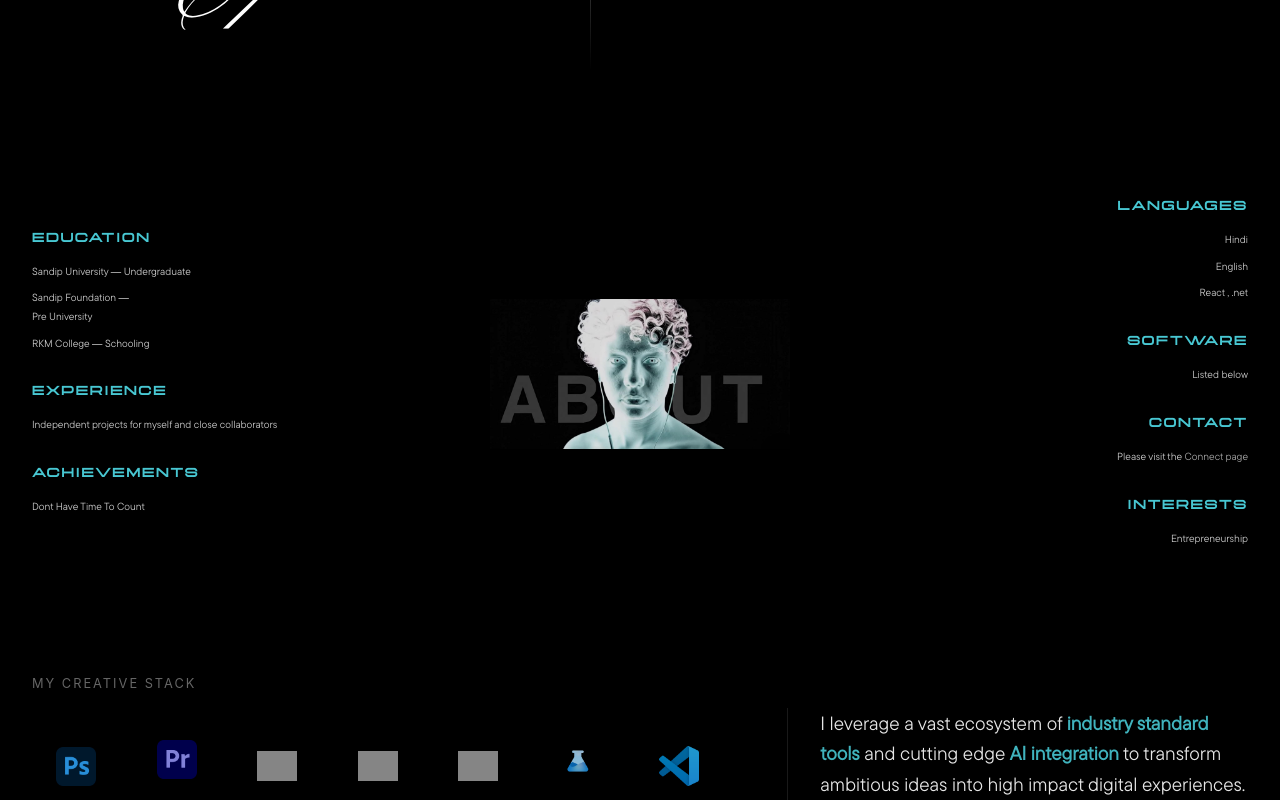
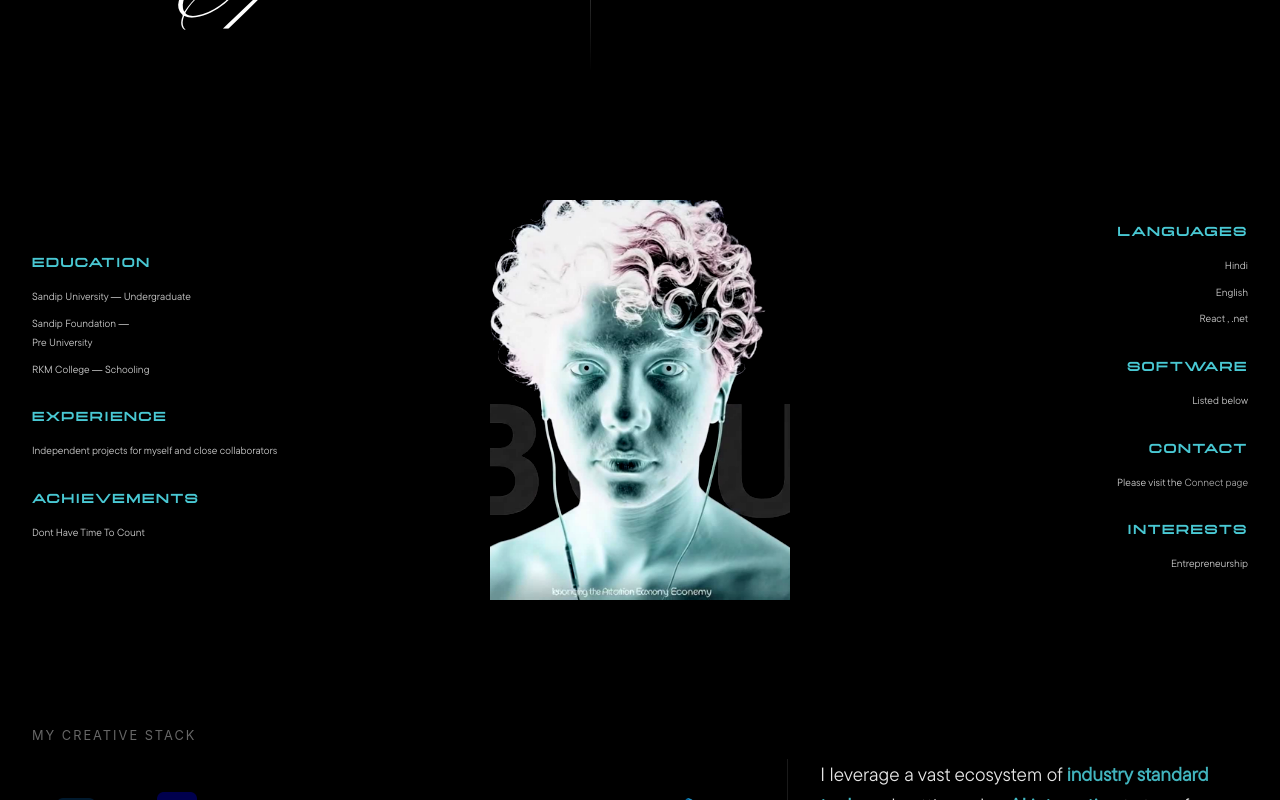
Before and after one commit to sahilchavan751/SahilChavan-Portfolio-2.0, a Next.js app: page / in a window 1280 px wide. Shown: the part 972-1772 px from the top of the page. Built offline with nearby package versions, Linux system fonts and the light colour scheme; grey boxes are pictures that could not be loaded; a web font is replaced by a local one.

Commit message:
style: add canvas sizing and contrast filter for profile section

```diff
--- a/src/app/globals.css
+++ b/src/app/globals.css
@@ -665,7 +665,16 @@ body {
     transition: transform 0.3s ease;
 }
 
-.profile-image-container img:hover {
+.profile-image-container canvas {
+    width: 100%;
+    aspect-ratio: 3 / 4;
+    display: block;
+    filter: contrast(1.3) saturate(1.1) drop-shadow(0 20px 40px rgba(0, 0, 0, 0.3));
+    transition: transform 0.3s ease;
+}
+
+.profile-image-container img:hover,
+.profile-image-container canvas:hover {
     transform: scale(1.02);
 }
 
```
